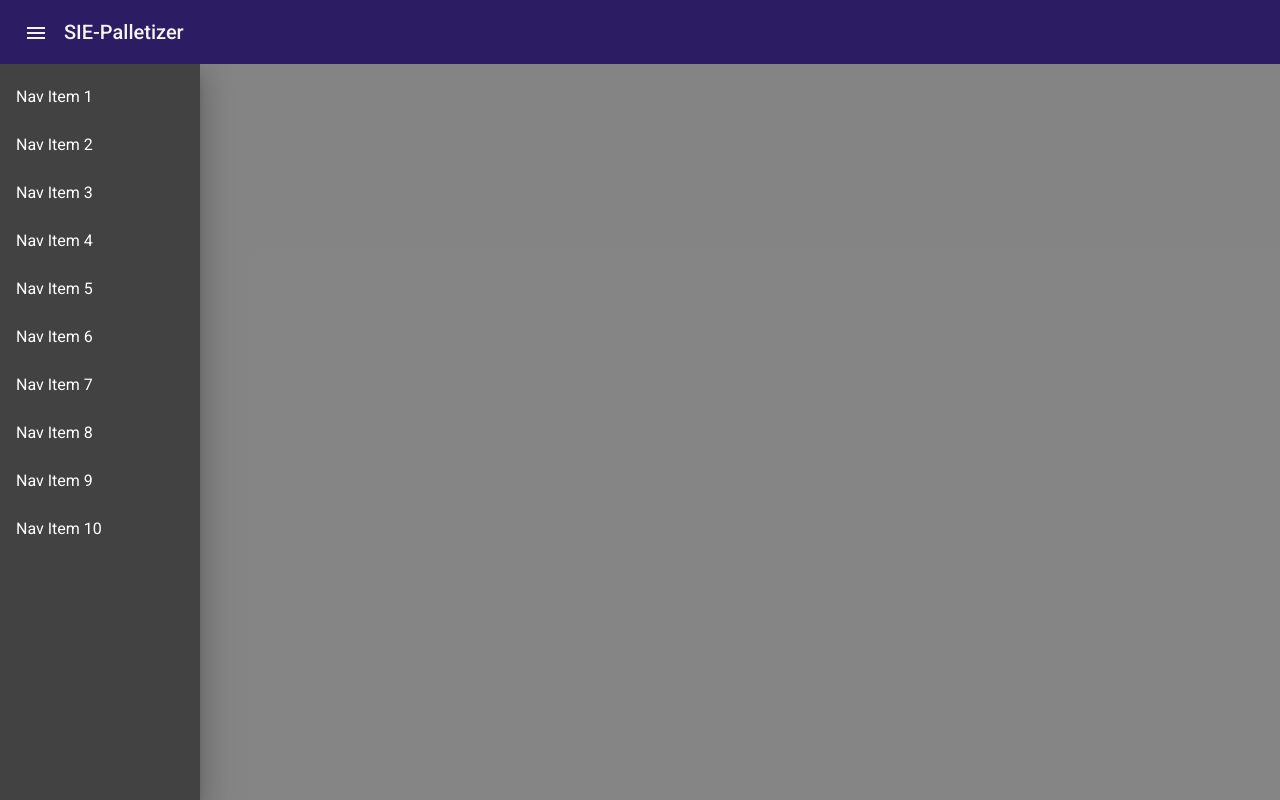
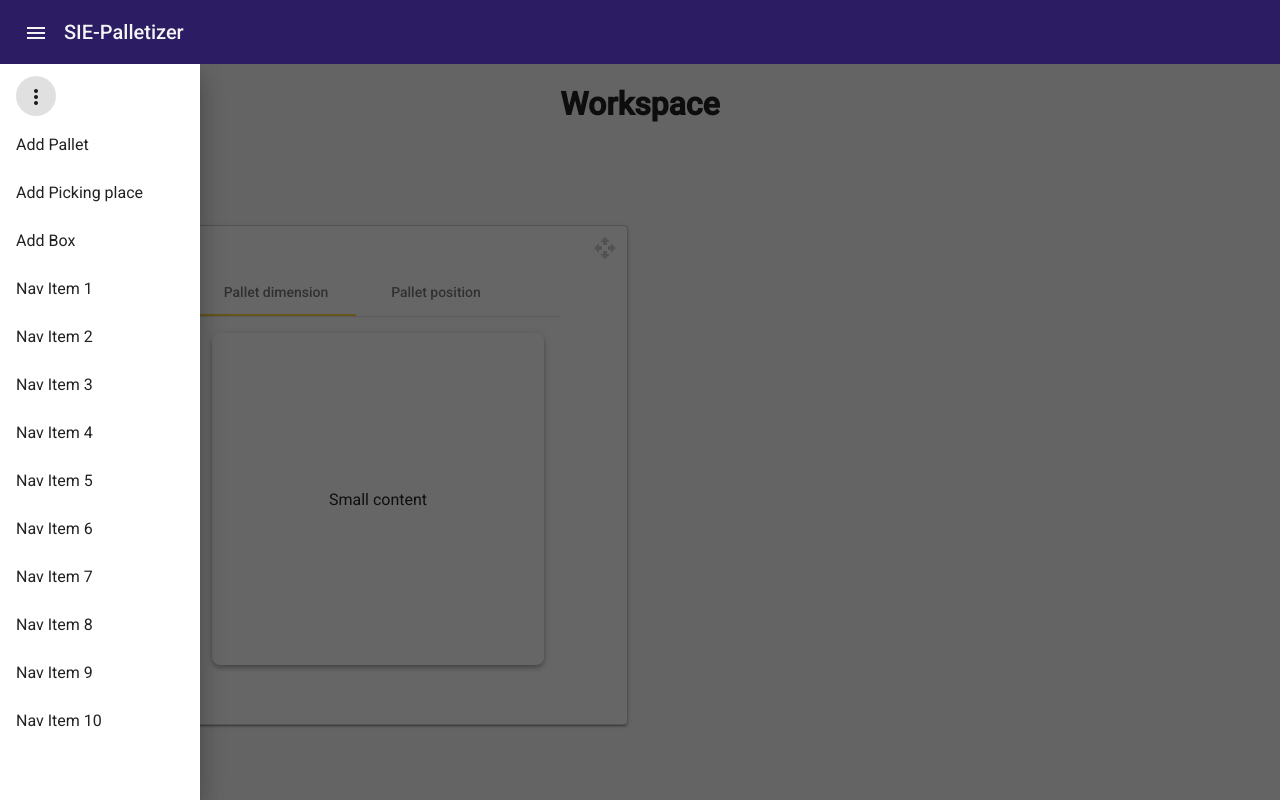
Before and after one commit to krystiangit/angular-palletizer-5, an Angular app: page / in a window 1280 px wide. Both pictures are taken after a click on the button "menu". Built offline with nearby package versions, Linux system fonts and the light colour scheme.

Commit message:
dragbox and tabs

```diff
--- a/angular.json
+++ b/angular.json
@@ -24,7 +24,7 @@
               "src/assets"
             ],
             "styles": [
-              "./node_modules/@angular/material/prebuilt-themes/pink-bluegrey.css",
+              "./node_modules/@angular/material/prebuilt-themes/deeppurple-amber.css",
               "src/styles.css"
             ],
             "scripts": []
--- /dev/null
+++ b/src/app/add-pallet/add-pallet.component.css
@@ -0,0 +1,51 @@
+
+
+.drag-box {
+  width: 500px;
+  height:500px;
+  top:10vh;
+  left:10vw;
+  padding: 10px;
+  box-sizing: border-box;
+  border: solid 1px #ccc;
+  color:  rgba(0, 0, 0, 0.87);
+  display: flex;
+  justify-content: center;
+  align-items: center;
+  text-align: center;
+  background: #fff;
+  border-radius: 4px;
+  position: relative;
+  z-index: 1;
+  transition: box-shadow 200ms cubic-bezier(0, 0, 0.2, 1);
+  box-shadow: 0 3px 1px -2px rgba(0, 0, 0, 0.2),
+              0 2px 2px 0 rgba(0, 0, 0, 0.14),
+              0 1px 5px 0 rgba(0, 0, 0, 0.12);
+}
+
+.drag-box:active {
+  box-shadow: 0 5px 5px -3px rgba(0, 0, 0, 0.2),
+              0 8px 10px 1px rgba(0, 0, 0, 0.14),
+              0 3px 14px 2px rgba(0, 0, 0, 0.12);
+}
+
+.drag-handle {
+  position: absolute;
+  top: 10px;
+  right: 10px;
+  color:#ccc;
+  cursor: move;
+  width: 24px;
+  height: 24px;
+}
+
+.tab-box {
+  display: flex;
+  align-items: center;
+  justify-content: center;
+  margin: 16px;
+  padding: 16px;
+  border-radius: 8px;
+  height: 300px;
+  width: 300px;
+}
--- /dev/null
+++ b/src/app/add-pallet/add-pallet.component.html
@@ -0,0 +1,27 @@
+
+
+
+<div id="add-pallet" class="drag-box"  cdkDrag>
+
+  <div class="drag-handle"  cdkDragHandle>
+    <svg width="24px" fill="currentColor" viewBox="0 0 24 24">
+      <path d="M10 9h4V6h3l-5-5-5 5h3v3zm-1 1H6V7l-5 5 5 5v-3h3v-4zm14 2l-5-5v3h-3v4h3v3l5-5zm-9 3h-4v3H7l5 5 5-5h-3v-3z"></path>
+      <path d="M0 0h24v24H0z" fill="none"></path>
+    </svg>
+
+
+  </div>
+  <mat-tab-group color="accent" >
+    <mat-tab label="Pallet dimension" class="tabs" style="background-color:green">
+      <div class="tab-box mat-elevation-z4">
+        Small content
+      </div>
+    </mat-tab>
+    <mat-tab label="Pallet position" class="tabs" >
+      <div class="tab-box mat-elevation-z4">
+        Large content
+      </div>
+    </mat-tab>
+  </mat-tab-group>
+
+</div>
--- a/src/app/app.module.ts
+++ b/src/app/app.module.ts
@@ -17,6 +17,7 @@ import {MAT_FORM_FIELD_DEFAULT_OPTIONS} from '@angular/material/form-field';
 import { AppComponent } from './app.component';
 import { ToolbarComponent } from './toolbar/toolbar.component';
 import { LeftSideNav } from './left-navbar/left-navbar.component';
+import { AddPalletComponent } from './add-pallet/add-pallet.component';
 
 
 import { DemoMaterialModule } from "./left-navbar/material-module"
@@ -25,7 +26,8 @@ import { DemoMaterialModule } from "./left-navbar/material-module"
   declarations: [
     AppComponent,
     ToolbarComponent,
-    LeftSideNav
+    LeftSideNav,
+    AddPalletComponent
 
 
   ],
--- a/src/app/left-navbar/left-navbar.component.html
+++ b/src/app/left-navbar/left-navbar.component.html
@@ -4,18 +4,37 @@
     <h1 class="example-app-name">SIE-Palletizer</h1>
   </mat-toolbar>
 
-  <mat-sidenav-container class="sidenav-container"
-                         [style.marginTop.px]="mobileQuery.matches ? 56 : 0">
+  <mat-sidenav-container class="sidenav-container" mode="over">
+
     <mat-sidenav #snav
-                 [fixedInViewport]="mobileQuery.matches" fixedTopGap="56">
+                 >
       <mat-nav-list>
+
+        <a mat-list-item>
+          <mat-menu #appMenu="matMenu">
+            <button mat-menu-item>Settings</button>
+            <button mat-menu-item>Help</button>
+          </mat-menu>
+
+          <button mat-icon-button [matMenuTriggerFor]="appMenu">
+            <mat-icon>more_vert</mat-icon>
+          </button>
+        </a>
+
+        <a mat-list-item>Add Pallet</a>
+        <a mat-list-item>Add Picking place</a>
+        <a mat-list-item>Add Box</a>
+
         <a mat-list-item routerLink="." *ngFor="let nav of fillerNav">{{nav}}</a>
+
       </mat-nav-list>
     </mat-sidenav>
 
     <mat-sidenav-content>
-     <h1>zawartosc</h1>
-    </mat-sidenav-content>
+      <h1 style="text-align:center; justify-content: center;">Workspace</h1>
+      <app-add-pallet></app-add-pallet>
+     </mat-sidenav-content>
+
   </mat-sidenav-container>
 </div>
 <!--
--- a/src/styles.css
+++ b/src/styles.css
@@ -6,3 +6,11 @@ body { margin: 0; font-family: Roboto, "Helvetica Neue", sans-serif; }
 .sie-theme{
   background: rgb(44, 28, 100);
 }
+
+
+@import '~@angular/material/prebuilt-themes/deeppurple-amber.css';
+
+
+.basic-container {
+  padding: 30px;
+}
```
Also changed, not shown: src/app/add-pallet/add-pallet.component.ts (added, +10 -0 lines).
